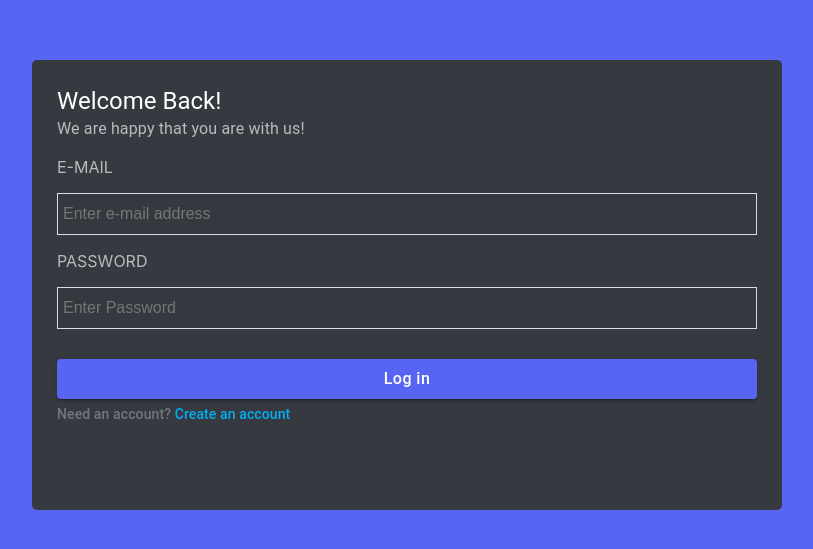
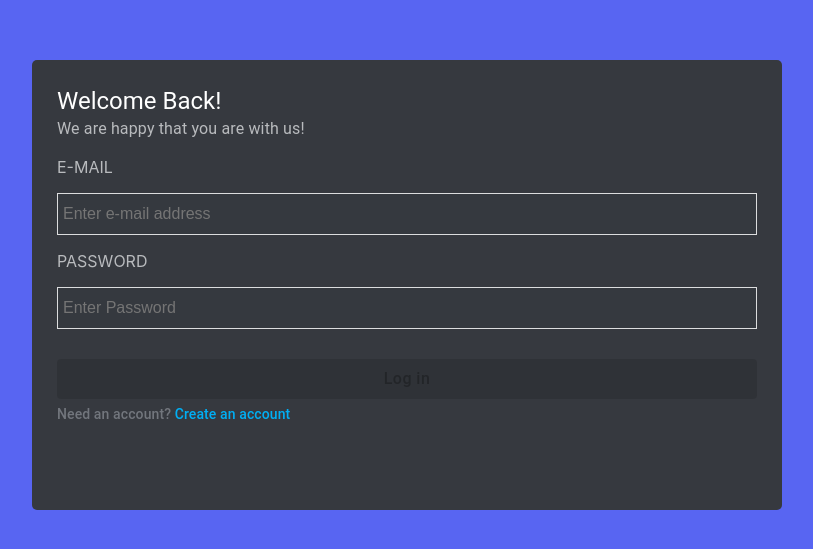
Before and after one commit to abdullahabutasneem/discord-frontend, a React (Create React App) app: page /login in a window 1280 px wide. Shown: the part 115-664 px from the top of the page, without its empty margins (233-1046 px from the left). Built offline with nearby package versions, Linux system fonts and the light colour scheme.

Commit message:
Fix validation of 'Log in' button enabling

```diff
--- a/src/authPages/LoginPage/LoginPage.js
+++ b/src/authPages/LoginPage/LoginPage.js
@@ -3,6 +3,7 @@ import AuthBox from '../../shared/components/AuthBox';
 import LoginPageHeader from './LoginPageHeader';
 import LoginPageInputs from './LoginPageInputs';
 import LoginPageFooter from './LoginPageFooter';
+import { validateLoginForm } from '../../shared/utils/validators';
 
 const LoginPage = () => {
     const [mail, setMail] = useState('');
@@ -10,7 +11,7 @@ const LoginPage = () => {
     const [isFormValid, setIsFormValid] = useState(false);
 
     useEffect(() => {
-        setIsFormValid({ mail, password });
+        setIsFormValid(validateLoginForm({ mail, password }));
     }, [mail, password, setIsFormValid]);
 
     const handleLogin = () => {
```
